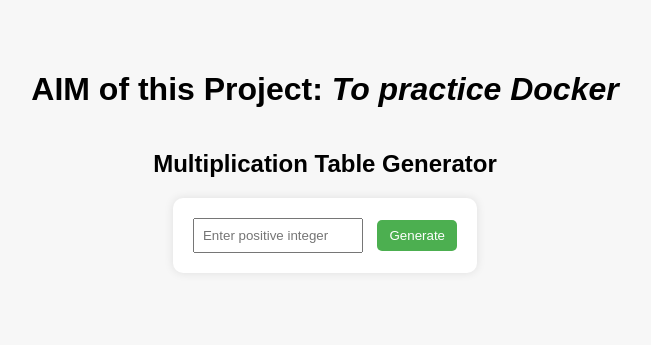
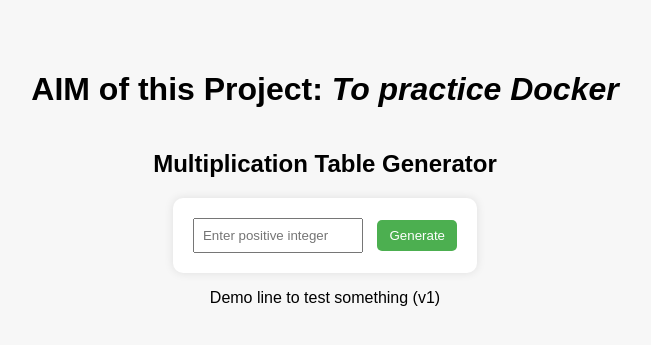
Before and after one commit to a4archit/intable-docker, a Flask app: page / in a window 1280 px wide. Shown: the top 345 px of the page, without its empty margins (315-966 px from the left). Run offline with Flask 3, Linux system fonts and the light colour scheme.

Commit message:
little bit changes for test something

```diff
--- a/templates/index.html
+++ b/templates/index.html
@@ -70,5 +70,8 @@
             </table>
         {% endif %}
     {% endif %}
+
+    <p>Demo line to test something (v1)</p>
+
 </body>
 </html>
```
